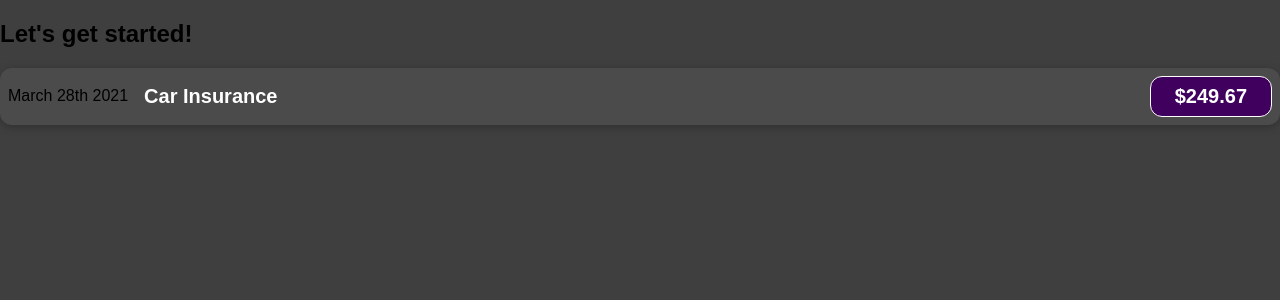
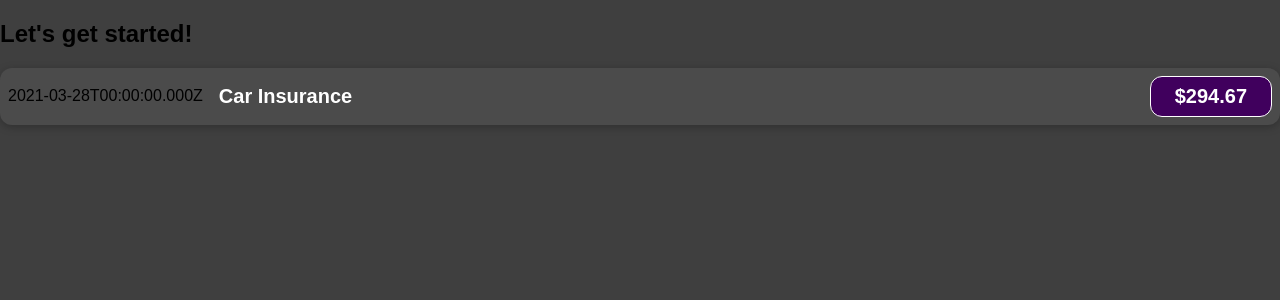
Before and after one commit to j-art-fox/The-Shuppi-Tracker, a JavaScript app in the folder the_shuppi_tracker/: page / in a window 1280 px wide. Shown: the top 300 px of the page. Built offline with nearby package versions, Linux system fonts and the light colour scheme.

Commit message:
completed 35

```diff
--- a/the_shuppi_tracker/src/components/ExpenseItem.js
+++ b/the_shuppi_tracker/src/components/ExpenseItem.js
@@ -1,12 +1,15 @@
 import "./ExpenseItem.css";
 
 function ExpenseItem() {
+  const expenseDate = new Date(2021, 2, 28);
+  const expenseTitle = "Car Insurance";
+  const expenseAmount = 294.67;
   return (
     <div className="expense-item">
-      <div className="">March 28th 2021</div>
+      <div className="">{expenseDate.toISOString()}</div>
       <div className="expense-item__description">
-        <h2 className="">Car Insurance</h2>
-        <div className="expense-item__price">$249.67</div>
+        <h2 className="">{expenseTitle}</h2>
+        <div className="expense-item__price">${expenseAmount}</div>
       </div>
     </div>
   );
```
